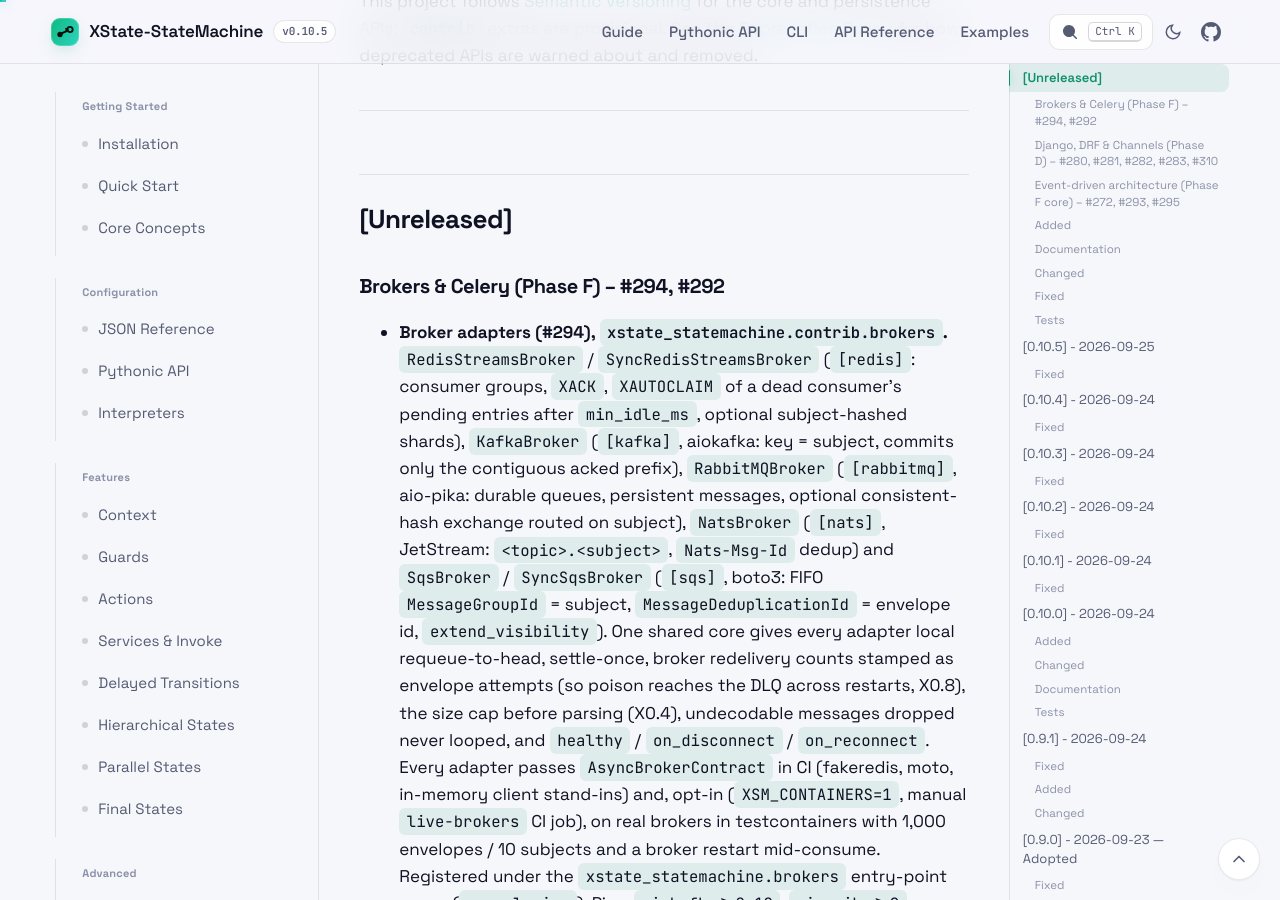
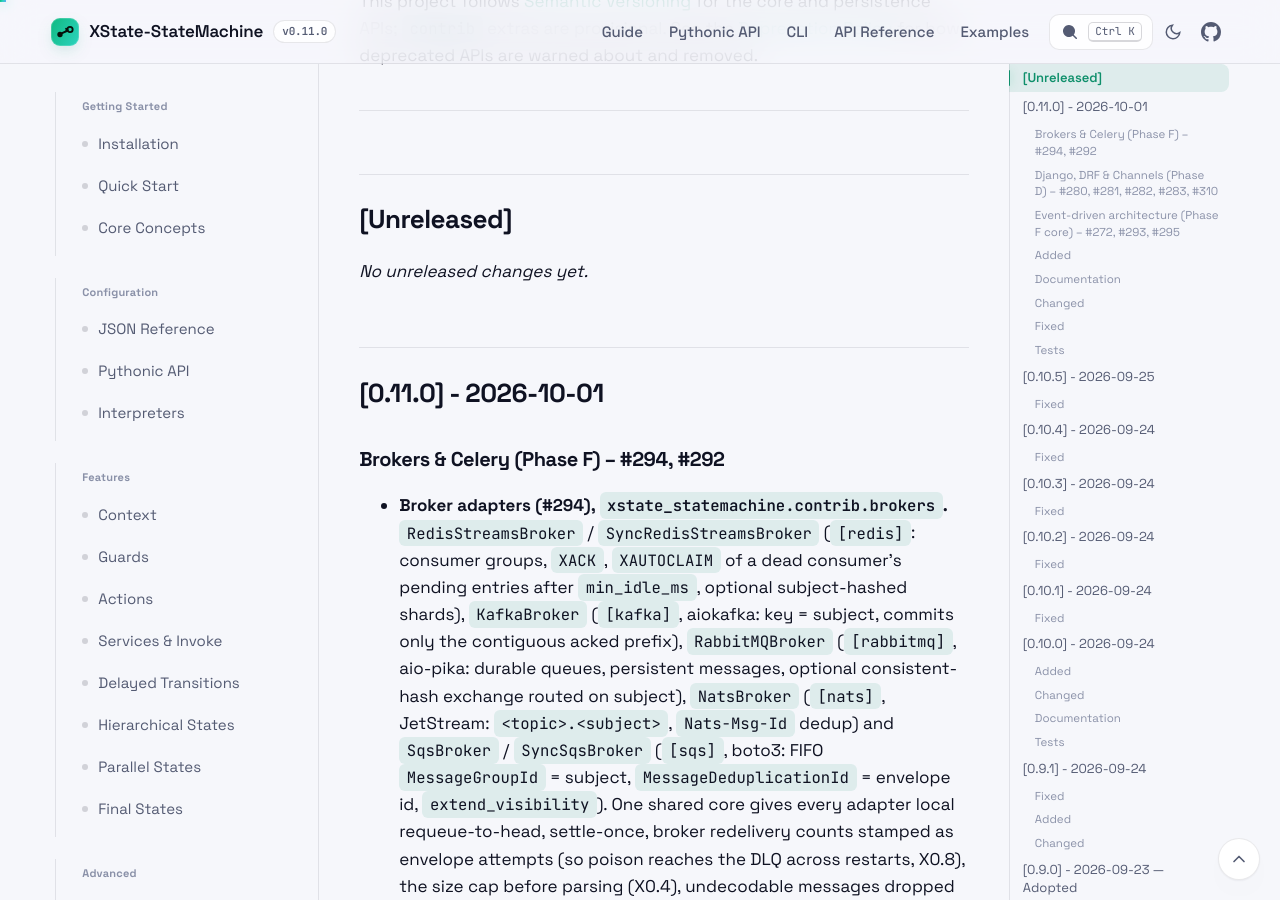
Before and after one commit to basiltt/xstate-statemachine, a Jekyll site: the page built from docs/_guide/changelog.md, in a window 1280 px wide and 900 px high, scrolled down 487 px. Built offline with Jekyll 4.4.1, drawn with Linux system fonts in a browser that asks for light colours.

Commit message:
release: 0.11.0 -- version stamps, dated changelog block + compare links, What's New heading (no tag, no publish)
Co-Authored-By: Claude Fable 5 <noreply@anthropic.com>

````diff
--- a/docs/_config.yml
+++ b/docs/_config.yml
@@ -6,7 +6,7 @@ remote_theme: pages-themes/cayman@v0.2.0
 
 # Single source of truth for the version shown in the site chrome.
 # Kept in sync with pyproject.toml by tests/test_docs_site.py.
-version: "0.10.5"
+version: "0.11.0"
 
 plugins:
   - jekyll-remote-theme
--- a/docs/_guide/changelog.md
+++ b/docs/_guide/changelog.md
@@ -14,6 +14,10 @@ This project follows [Semantic Versioning](https://semver.org/spec/v2.0.0.html)
 ---
 
 ## [Unreleased]
+
+_No unreleased changes yet._
+
+## [0.11.0] - 2026-10-01
 
 ### Brokers & Celery (Phase F) -- #294, #292
 
--- a/docs/_guide/cli.md
+++ b/docs/_guide/cli.md
@@ -759,7 +759,7 @@ xsm info --json
 The page opens with the banner and an environment panel:
 
 ```
-  Version:      0.10.5
+  Version:      0.11.0
   Python:       3.12.0
   Platform:     Windows-11
   Install path: C:\...\xstate_statemachine
@@ -969,7 +969,7 @@ Every generated file starts with a provenance header:
 
 Source:    order.json
 Template:  pythonic-builder
-Generator: xstate-statemachine 0.10.5
+Generator: xstate-statemachine 0.11.0
 
 Regenerate with::
 
--- a/docs/api/index.md
+++ b/docs/api/index.md
@@ -2631,5 +2631,5 @@ The `xsm` CLI grows with them: `xsm gt --with-api --with-models` emits a FastAPI
 
 ```python
 from xstate_statemachine import __version__
-print(__version__)  # "0.10.5"
-```
+print(__version__)  # "0.11.0"
+```
--- a/pyproject.toml
+++ b/pyproject.toml
@@ -4,7 +4,7 @@ build-backend = "hatchling.build"
 
 [project]
 name = "xstate-statemachine"
-version = "0.10.5"
+version = "0.11.0"
 authors = [
   { name="Basil T T", email="tt.basil@gmail.com" },
 ]
````
Also changed, not shown: docs/_guide/getting-started.md (+3 -3 lines), CHANGELOG.md, README.md, 1 other file.
